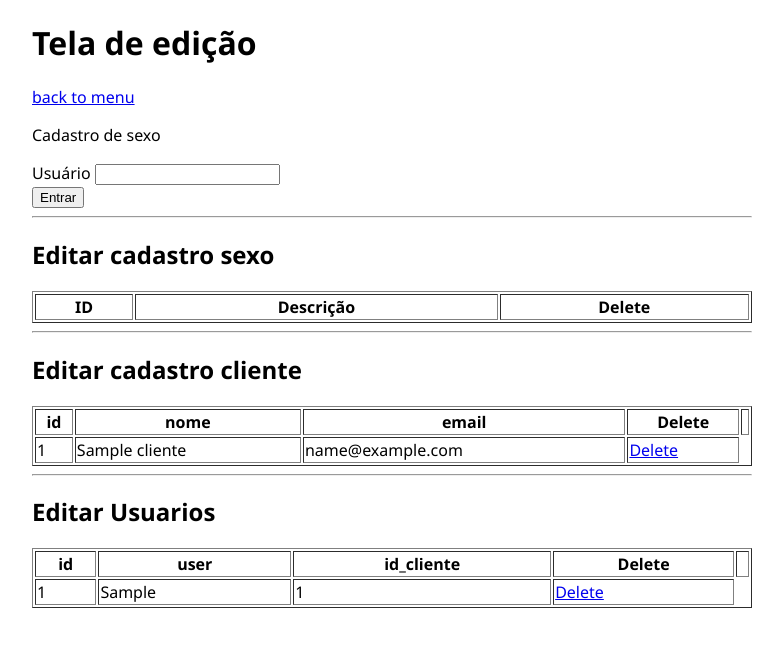
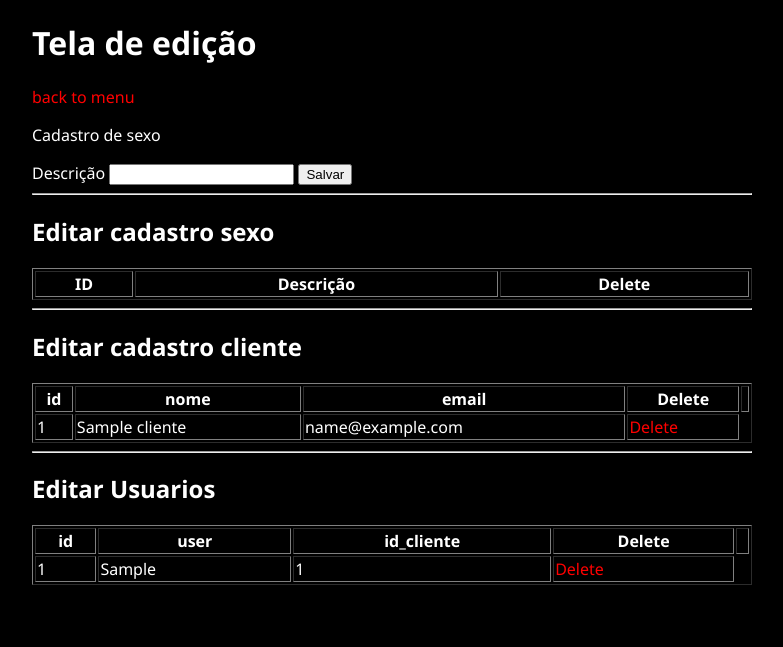
Before and after one commit to HidekiKoyama/Aprendendo-Django, a Django app: page /dellsex/1/ in a window 1280 px wide. Shown: the top 647 px of the page, without its empty margins (248-1031 px from the left). Run offline with Django 4.2, Linux system fonts and the light colour scheme; tables that the repository leaves empty hold one stand-in row (values such as "Sample post"); data that the repository does not hold is empty.

Commit message:
Update de Segurança

```diff
--- a/painel/templates/admin/admin.html
+++ b/painel/templates/admin/admin.html
@@ -6,19 +6,28 @@
     <meta name="viewport" content="width=device-width, initial-scale=1.0">
     <title>Tela de controle geral</title>
 </head>
+{% include 'modelo-css/modelo.html' %}
+<style>
+    html, body{
+        background-color: black;
+        color: white;
+    }
+    a{
+        text-decoration: none;
+        color:red;
+    }
+</style>
 <body>
     <h1>Tela de edição</h1>
     <p><a href="/">back to menu</a></p>
     <p>Cadastro de sexo</p>
     <form action="{% url 'cadastrosex' %}" method="POST">
         {% csrf_token %}
-        <label for="nome">Usuário</label>
-        <input type="text" name="nome"><br>
-        <button type="submit">Entrar</button>
+        <label for="nome">Descrição</label>
+        <input type="text" name="nome">
+        <button type="submit">Salvar</button>
     <hr>
     <h2>Editar cadastro sexo</h2>
-
-        {% include 'modelo-css/modelo.html' %}
 
         <table border="solid">
         <th>ID</th>
--- a/painel/views.py
+++ b/painel/views.py
@@ -7,13 +7,30 @@ def home(request):
     return render(request, 'realiza-login/index.html')
 
 def admin(request):
+    solicita_login = request.POST.get('usuario')
+    solicita_senha = request.POST.get('senha')
+
     try:
-        cad_sexo = sexo.objects.all()
-        cad_cliente = clientes.objects.all()
-        cad_users = user.objects.all()
-        return render(request, 'admin/admin.html' , {'cad_sexo': cad_sexo, 'cad_cliente': cad_cliente, 'cad_users': cad_users})
+        conexao = sql.connect('db.sqlite3')
+        df = pandas.read_sql_query("SELECT pn_cliente.senha, pn_user.user "+
+            "FROM painel_clientes pn_cliente " +
+            f"JOIN(SELECT user, id_cliente FROM painel_user WHERE user = '{solicita_login}') pn_user "+
+            F"ON pn_cliente.id = pn_user.id_cliente WHERE pn_cliente.senha = '{solicita_senha}'", conexao)
+
+        aval = df.iloc[0:1].values
+        print(aval)
+        if (solicita_login in aval and solicita_senha in aval):
+            if(solicita_login == 'admin'):
+                cad_sexo = sexo.objects.all()
+                cad_cliente = clientes.objects.all()
+                cad_users = user.objects.all()
+                return render(request, 'admin/admin.html' , {'cad_sexo': cad_sexo, 'cad_cliente': cad_cliente, 'cad_users': cad_users})
+            else:
+                return render(request, 'sistema/tela_de_inicio.html', {'pessoa': solicita_login})
+        else:
+            return render(request, 'realiza-login/index.html')
     except:
-        return render(request, 'admin/admin.html')
+        return render(request, 'realiza-login/index.html')
 
 def cadastrosex(request):
     cadastrar_sex = sexo()
```
